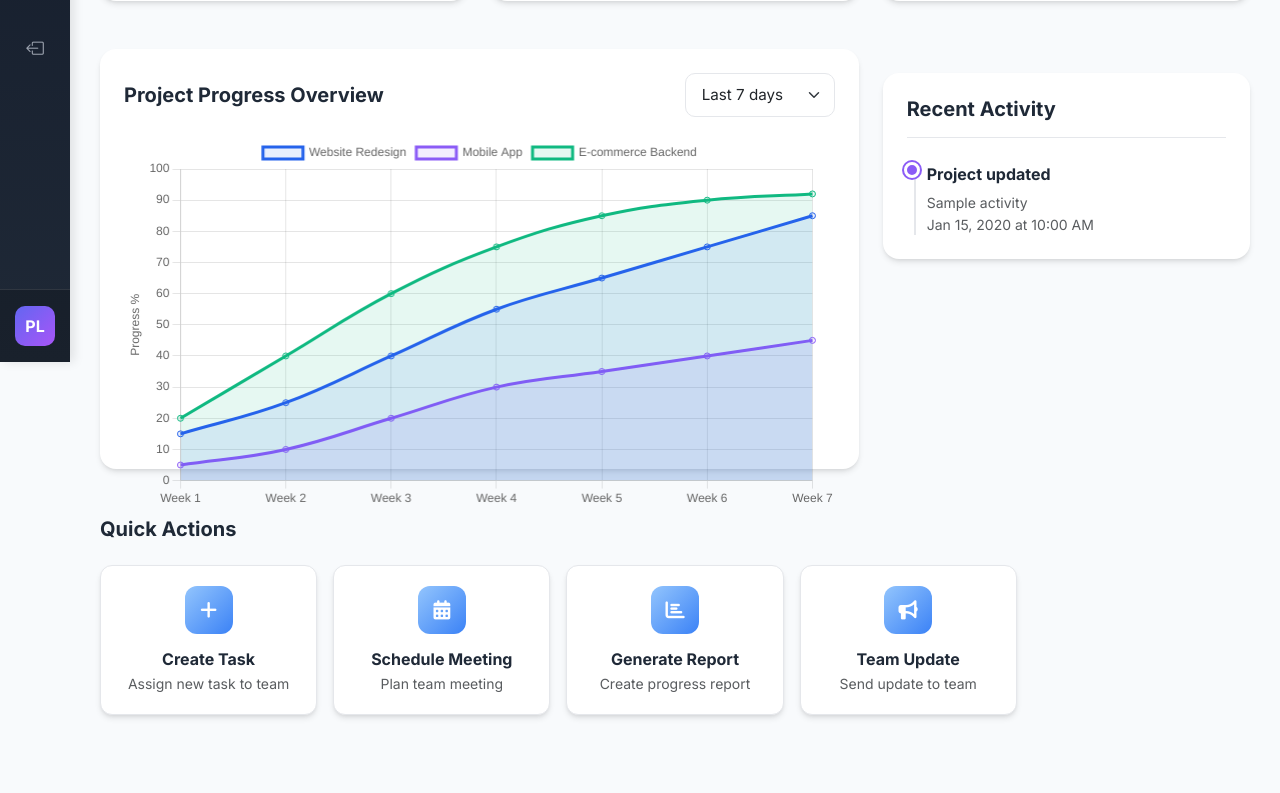
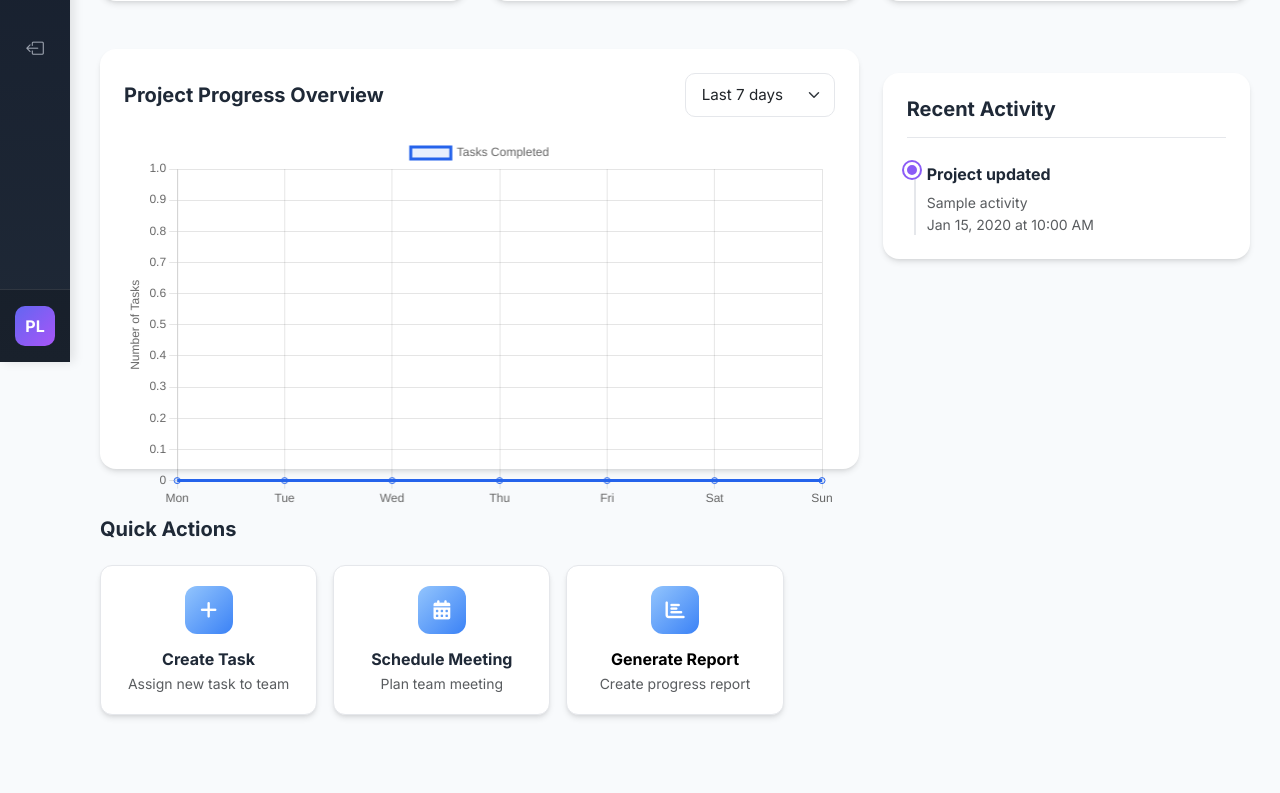
Before and after one commit to JP-0506/CollabHub, a Flask app: template templates/projectLeader/dashboard.html in a window 1280 px wide. Shown: the part 438-1231 px from the top of the page. Run offline with Flask 3, Linux system fonts and the light colour scheme; the template is opened without the code that fills it: most values are stand-ins (such as "Sample title", 1, 10 or a date in 2020); some libraries are stand-ins or nearby versions.

Commit message:
modify the graphs

```diff
--- a/static/js/projectLeader/charts.js
+++ b/static/js/projectLeader/charts.js
@@ -1,37 +1,35 @@
-// Initialize Charts
+// Global variable to store the chart instance
+let projectChart = null;
+
 document.addEventListener('DOMContentLoaded', function () {
-    // Only run if charts are on the page
     if (document.getElementById('projectProgressChart')) {
         initCharts();
     }
 });
 
 function initCharts() {
-    // Project Progress Chart
-    const progressCtx = document.getElementById('projectProgressChart').getContext('2d');
-    new Chart(progressCtx, {
+    const canvas = document.getElementById('projectProgressChart');
+    if (!canvas) return;
+
+    // Destroy existing chart if it exists
+    if (projectChart) {
+        projectChart.destroy();
+    }
+
+    // Use data passed from Flask, fallback to empty/defaults
+    const labels = window.chartLabels || ['Mon', 'Tue', 'Wed', 'Thu', 'Fri', 'Sat', 'Sun'];
+    const values = window.chartValues || [0, 0, 0, 0, 0, 0, 0];
+
+    const ctx = canvas.getContext('2d');
+    projectChart = new Chart(ctx, {
         type: 'line',
         data: {
-            labels: ['Week 1', 'Week 2', 'Week 3', 'Week 4', 'Week 5', 'Week 6', 'Week 7'],
+            labels: labels,
             datasets: [{
-                label: 'Website Redesign',
-                data: [15, 25, 40, 55, 65, 75, 85],
+                label: 'Tasks Completed',
+                data: values,
                 borderColor: '#2563eb',
                 backgroundColor: 'rgba(37, 99, 235, 0.1)',
-                fill: true,
-                tension: 0.4
-            }, {
-                label: 'Mobile App',
-                data: [5, 10, 20, 30, 35, 40, 45],
-                borderColor: '#8b5cf6',
-                backgroundColor: 'rgba(139, 92, 246, 0.1)',
-                fill: true,
-                tension: 0.4
-            }, {
-                label: 'E-commerce Backend',
-                data: [20, 40, 60, 75, 85, 90, 92],
-                borderColor: '#10b981',
-                backgroundColor: 'rgba(16, 185, 129, 0.1)',
                 fill: true,
                 tension: 0.4
             }]
@@ -40,104 +38,17 @@ function initCharts() {
             responsive: true,
             maintainAspectRatio: false,
             plugins: {
-                legend: {
-                    position: 'top',
-                }
+                legend: { position: 'top' }
             },
             scales: {
                 y: {
                     beginAtZero: true,
-                    max: 100,
                     title: {
                         display: true,
-                        text: 'Progress %'
+                        text: 'Number of Tasks'
                     }
                 }
             }
         }
     });
-
-    // Productivity Chart
-    const productivityCtx = document.getElementById('productivityChart')?.getContext('2d');
-    if (productivityCtx) {
-        new Chart(productivityCtx, {
-            type: 'bar',
-            data: {
-                labels: ['Mon', 'Tue', 'Wed', 'Thu', 'Fri', 'Sat', 'Sun'],
-                datasets: [{
-                    label: 'Tasks Completed',
-                    data: [12, 19, 15, 25, 22, 10, 8],
-                    backgroundColor: '#3b82f6',
-                    borderRadius: 6
-                }, {
-                    label: 'Tasks Created',
-                    data: [8, 12, 10, 18, 15, 5, 3],
-                    backgroundColor: '#8b5cf6',
-                    borderRadius: 6
-                }]
-            },
-            options: {
-                responsive: true,
-                maintainAspectRatio: false,
-                plugins: {
-                    legend: {
-                        position: 'top',
-                    }
-                },
-                scales: {
-                    y: {
-                        beginAtZero: true,
-                        title: {
-                            display: true,
-                            text: 'Number of Tasks'
-                        }
-                    }
-                }
-            }
-        });
-    }
-
-    // Task Distribution Chart
-    const taskDistCtx = document.getElementById('taskDistributionChart')?.getContext('2d');
-    if (taskDistCtx) {
-        new Chart(taskDistCtx, {
-            type: 'doughnut',
-            data: {
-                labels: ['Completed', 'In Progress', 'Pending', 'Overdue'],
-                datasets: [{
-                    data: [42, 23, 15, 8],
-                    backgroundColor: [
-                        '#10b981',
-                        '#3b82f6',
-                        '#f59e0b',
-                        '#ef4444'
-                    ],
-                    borderWidth: 0
-                }]
-            },
-            options: {
-                responsive: true,
-                maintainAspectRatio: false,
-                cutout: '70%',
-                plugins: {
-                    legend: {
-                        position: 'bottom',
-                        labels: {
-                            padding: 19,
-                            boxWidth: 15,
-                            font: { size: 13 }
-                        }
-                    }
-                },
-                layout: {
-                    padding: {
-                        top: 15,
-                        bottom: 25,
-                        left: 10,
-                        right: 10
-                    }
-                }
-            }
-        });
-    }
 }
--- a/templates/projectLeader/dashboard.html
+++ b/templates/projectLeader/dashboard.html
@@ -215,20 +215,14 @@
                 <h6 class="fw-bold mb-1">Schedule Meeting</h6>
                 <p class="text-muted small mb-0">Plan team meeting</p>
             </div>
-            <div class="action-card" href="reports.html">
+            <a href="{{ url_for('project_leader.reports') }}" class="action-card text-decoration-none">
                 <div class="action-icon">
                     <i class="fas fa-chart-bar"></i>
                 </div>
-                <h6 class="fw-bold mb-1">Generate Report</h6>
+                <h6 class="fw-bold mb-1" style="color: black;">Generate Report</h6>
                 <p class="text-muted small mb-0">Create progress report</p>
-            </div>
-            <div class="action-card" data-bs-toggle="modal" data-bs-target="#sendUpdate">
-                <div class="action-icon">
-                    <i class="fas fa-bullhorn"></i>
-                </div>
-                <h6 class="fw-bold mb-1">Team Update</h6>
-                <p class="text-muted small mb-0">Send update to team</p>
-            </div>
+            </a>
+
         </div>
     </div>
     {% endblock %}
@@ -346,40 +340,13 @@
         </div>
     </div>
 
-    <div class="modal fade" id="sendUpdate" tabindex="-1">
-        <div class="modal-dialog">
-            <div class="modal-content">
-                <div class="modal-header">
-                    <h5 class="modal-title fw-bold">Send Team Update</h5>
-                    <button type="button" class="btn-close" data-bs-dismiss="modal"></button>
-                </div>
-                <div class="modal-body">
-                    <form>
-                        <div class="mb-3">
-                            <label class="form-label">Subject</label>
-                            <input type="text" class="form-control" placeholder="Update subject" required>
-                        </div>
-                        <div class="mb-3">
-                            <label class="form-label">Message</label>
-                            <textarea class="form-control" rows="4" placeholder="Enter your update message"
-                                required></textarea>
-                        </div>
-                        <div class="mb-3">
-                            <label class="form-label">Recipients</label>
-                            <select class="form-select">
-                                <option selected>Entire Team</option>
-                                <option>Project Specific</option>
-                                <option>Individual Members</option>
-                            </select>
-                        </div>
-                        <button type="submit" class="btn btn-primary w-100 py-2">Send Update</button>
-                    </form>
-                </div>
-            </div>
-        </div>
-    </div>
     {% endblock %}
 
     {% block extra_js %}
+    <script>
+        // Pass chart data from Flask to JavaScript
+        const chartLabels = {{ chart_labels| tojson }};
+        const chartValues = {{ chart_values| tojson }};
+    </script>
     <script src="{{ url_for('static', filename='js/projectLeader/charts.js') }}"></script>
     {% endblock %}
```
